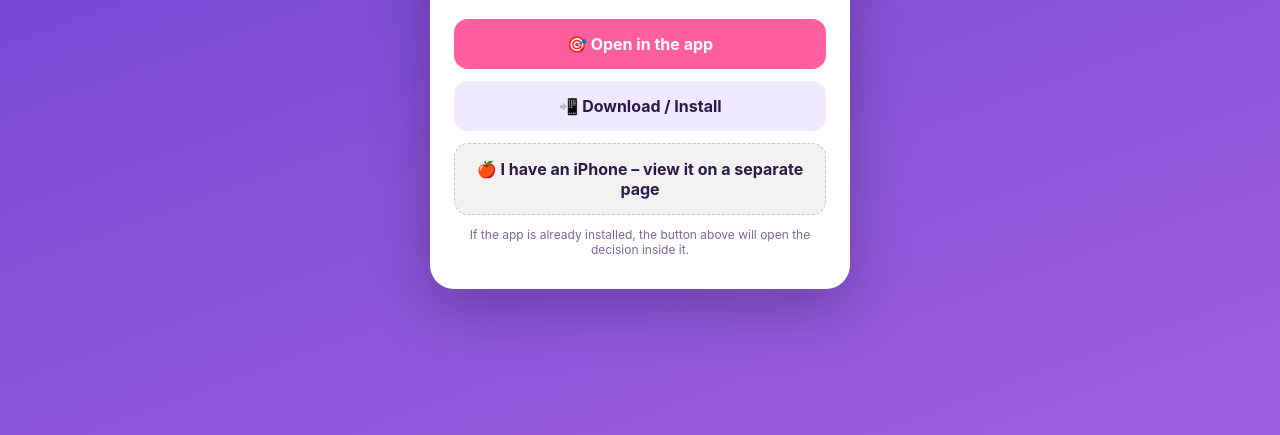
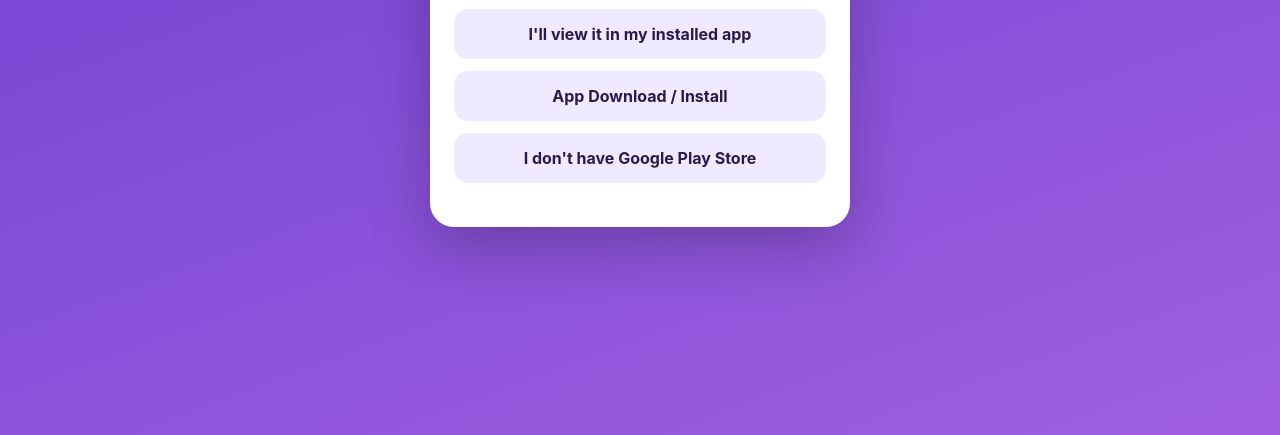
Before and after one commit to ohmypet-creator/ohmypet-share, a plain HTML site: page index.html in a window 1280 px wide. Shown: the part 365-800 px from the top of the page. Drawn offline with Linux system fonts and the light colour scheme.

Commit message:
Add files via upload

```diff
--- a/index.html
+++ b/index.html
@@ -45,13 +45,9 @@
   }
   .btn:active{ transform:scale(.97); }
 html{ scroll-behavior: smooth; }
-  .btn-primary{ background:var(--accent); color:#fff; }
+  .btn-primary{ background:#efeaff; color:var(--text); }
   .btn-secondary{ background:#efeaff; color:var(--text); }
-  .btn-tertiary{
-    background:#f2f2f2; color:var(--text);
-    border:1.5px dashed #c9c2db;
-  }
-  .hint{ color:var(--muted); font-size:12px; margin-top:8px; }
+  .btn-tertiary{ background:#efeaff; color:var(--text); margin-top: 6px; }
   .placeholder{ color:var(--muted); font-size:14px; }
 </style>
 </head>
@@ -68,8 +64,6 @@
     <a class="btn btn-primary" id="openAppBtn" href="#"></a>
     <a class="btn btn-secondary" id="storeBtn" href="https://play.google.com/store/apps/details?id=com.ohmypet.app"></a>
     <a class="btn btn-tertiary" id="appleHintBtn" href="#"></a>
-
-    <div class="hint" id="hint"></div>
   </div>
 
 <script>
@@ -80,83 +74,83 @@
     hu: { sub:"Valaki megosztott veled egy döntést", from:"Kitől", when:"Mikor", question:"Kérdés",
           loading:"Adatok betöltése...", generic:"Egy titkos döntés vár rád az appban! 🎲",
           noData:"Nyisd meg az Oh My Pet! appot a döntésekhez.",
-          btnOpen:"🎯 Megnézem az appban", btnStore:"📲 Letöltés / Telepítés",
-          hint:"Ha már telepítve van az app, a fenti gomb megnyitja benne a döntést.", yes:"Igen", no:"Nem", appleBtn:"🍎 iPhone-om van – megnézem külön oldalon" },
+          btnOpen:"Megnézem a telepített appomban", btnStore:"App letöltés / telepítés",
+          hint:"Ha már telepítve van az app, a fenti gomb megnyitja benne a döntést.", yes:"Igen", no:"Nem", appleBtn:"Nincs Google Play Áruházam" },
     en: { sub:"Someone shared a decision with you", from:"From", when:"When", question:"Question",
           loading:"Loading data...", generic:"A secret decision awaits you in the app! 🎲",
           noData:"Open the Oh My Pet! app to see decisions.",
-          btnOpen:"🎯 Open in the app", btnStore:"📲 Download / Install",
-          hint:"If the app is already installed, the button above will open the decision inside it.", yes:"Yes", no:"No", appleBtn:"🍎 I have an iPhone – view it on a separate page" },
+          btnOpen:"I'll view it in my installed app", btnStore:"App Download / Install",
+          hint:"If the app is already installed, the button above will open the decision inside it.", yes:"Yes", no:"No", appleBtn:"I don't have Google Play Store" },
     es: { sub:"Alguien compartió una decisión contigo", from:"De", when:"Cuándo", question:"Pregunta",
           loading:"Cargando datos...", generic:"¡Una decisión secreta te espera en la app! 🎲",
           noData:"Abre la app Oh My Pet! para ver las decisiones.",
-          btnOpen:"🎯 Ver en la app", btnStore:"📲 Descargar / Instalar",
-          hint:"Si la app ya está instalada, el botón de arriba abrirá la decisión dentro de ella.", yes:"Sí", no:"No", appleBtn:"🍎 Tengo iPhone – verlo en otra página" },
+          btnOpen:"Lo veré en mi app instalada", btnStore:"Descargar / Instalar app",
+          hint:"Si la app ya está instalada, el botón de arriba abrirá la decisión dentro de ella.", yes:"Sí", no:"No", appleBtn:"No tengo Google Play Store" },
     zh: { sub:"有人和你分享了一个决定", from:"来自", when:"时间", question:"问题",
           loading:"正在加载数据...", generic:"一个神秘的决定正在应用中等着你！🎲",
           noData:"打开 Oh My Pet! 应用查看决定。",
-          btnOpen:"🎯 在应用中查看", btnStore:"📲 下载/安装",
-          hint:"如果已安装应用，上面的按钮会在应用内打开该决定。", yes:"是", no:"不是", appleBtn:"🍎 我用iPhone —— 在单独页面查看" },
+          btnOpen:"在我已安装的应用中查看", btnStore:"下载/安装应用",
+          hint:"如果已安装应用，上面的按钮会在应用内打开该决定。", yes:"是", no:"不是", appleBtn:"我没有 Google Play 商店" },
     hi: { sub:"किसी ने आपके साथ एक फैसला साझा किया है", from:"किससे", when:"कब", question:"सवाल",
           loading:"डेटा लोड हो रहा है...", generic:"ऐप में एक रहस्यमयी फैसला आपका इंतज़ार कर रहा है! 🎲",
           noData:"फैसलों के लिए Oh My Pet! ऐप खोलें।",
-          btnOpen:"🎯 ऐप में देखें", btnStore:"📲 डाउनलोड / इंस्टॉल करें",
-          hint:"अगर ऐप पहले से इंस्टॉल है, तो ऊपर वाला बटन फैसले को ऐप के अंदर खोल देगा।", yes:"हाँ", no:"नहीं", appleBtn:"🍎 मेरे पास iPhone है – अलग पेज पर देखें" },
+          btnOpen:"अपने इंस्टॉल किए गए ऐप में देखूँगा", btnStore:"ऐप डाउनलोड / इंस्टॉल करें",
+          hint:"अगर ऐप पहले से इंस्टॉल है, तो ऊपर वाला बटन फैसले को ऐप के अंदर खोल देगा।", yes:"हाँ", no:"नहीं", appleBtn:"मेरे पास Google Play स्टोर नहीं है" },
     ar: { sub:"شارك أحدهم قرارًا معك", from:"من", when:"متى", question:"السؤال",
           loading:"جارٍ تحميل البيانات...", generic:"قرار سري في انتظارك داخل التطبيق! 🎲",
           noData:"افتح تطبيق Oh My Pet! لرؤية القرارات.",
-          btnOpen:"🎯 عرضه في التطبيق", btnStore:"📲 تنزيل / تثبيت",
-          hint:"إذا كان التطبيق مثبتًا بالفعل، فسيفتح الزر أعلاه القرار داخله.", yes:"نعم", no:"لا", appleBtn:"🍎 لدي آيفون – عرضه في صفحة منفصلة" },
+          btnOpen:"سأشاهدها في تطبيقي المثبت", btnStore:"تنزيل / تثبيت التطبيق",
+          hint:"إذا كان التطبيق مثبتًا بالفعل، فسيفتح الزر أعلاه القرار داخله.", yes:"نعم", no:"لا", appleBtn:"ليس لدي متجر Google Play" },
     pt: { sub:"Alguém compartilhou uma decisão com você", from:"De", when:"Quando", question:"Pergunta",
           loading:"Carregando dados...", generic:"Uma decisão secreta te espera no app! 🎲",
           noData:"Abra o app Oh My Pet! para ver as decisões.",
-          btnOpen:"🎯 Ver no app", btnStore:"📲 Baixar / Instalar",
-          hint:"Se o app já estiver instalado, o botão acima abrirá a decisão nele.", yes:"Sim", no:"Não", appleBtn:"🍎 Tenho iPhone – ver em outra página" },
+          btnOpen:"Vou ver no meu app instalado", btnStore:"Baixar / Instalar app",
+          hint:"Se o app já estiver instalado, o botão acima abrirá a decisão nele.", yes:"Sim", no:"Não", appleBtn:"Não tenho a Google Play Store" },
     bn: { sub:"কেউ আপনার সাথে একটি সিদ্ধান্ত শেয়ার করেছে", from:"কার কাছ থেকে", when:"কখন", question:"প্রশ্ন",
           loading:"ডেটা লোড হচ্ছে...", generic:"অ্যাপে একটি গোপন সিদ্ধান্ত আপনার জন্য অপেক্ষা করছে! 🎲",
           noData:"সিদ্ধান্তগুলো দেখতে Oh My Pet! অ্যাপ খুলুন।",
-          btnOpen:"🎯 অ্যাপে দেখুন", btnStore:"📲 ডাউনলোড / ইনস্টল করুন",
-          hint:"অ্যাপ আগে থেকে ইনস্টল থাকলে, উপরের বোতামটি সিদ্ধান্তটি অ্যাপের ভিতরে খুলবে।", yes:"হ্যাঁ", no:"না", appleBtn:"🍎 আমার iPhone আছে – আলাদা পেজে দেখুন" },
+          btnOpen:"আমার ইনস্টল করা অ্যাপে দেখব", btnStore:"অ্যাপ ডাউনলোড / ইনস্টল করুন",
+          hint:"অ্যাপ আগে থেকে ইনস্টল থাকলে, উপরের বোতামটি সিদ্ধান্তটি অ্যাপের ভিতরে খুলবে।", yes:"হ্যাঁ", no:"না", appleBtn:"আমার Google Play স্টোর নেই" },
     ru: { sub:"Кто-то поделился с вами решением", from:"От кого", when:"Когда", question:"Вопрос",
           loading:"Загрузка данных...", generic:"Тайное решение ждёт вас в приложении! 🎲",
           noData:"Откройте приложение Oh My Pet!, чтобы увидеть решения.",
-          btnOpen:"🎯 Открыть в приложении", btnStore:"📲 Скачать / Установить",
-          hint:"Если приложение уже установлено, кнопка выше откроет решение прямо в нём.", yes:"Да", no:"Нет", appleBtn:"🍎 У меня iPhone – смотреть на отдельной странице" },
+          btnOpen:"Посмотрю в установленном приложении", btnStore:"Скачать / установить приложение",
+          hint:"Если приложение уже установлено, кнопка выше откроет решение прямо в нём.", yes:"Да", no:"Нет", appleBtn:"У меня нет Google Play Store" },
     ja: { sub:"誰かがあなたに決定を共有しました", from:"差出人", when:"日時", question:"質問",
           loading:"データを読み込み中...", generic:"アプリの中で秘密の決定があなたを待っています！🎲",
           noData:"決定を見るには Oh My Pet! アプリを開いてください。",
-          btnOpen:"🎯 アプリで見る", btnStore:"📲 ダウンロード / インストール",
-          hint:"アプリがすでにインストールされている場合、上のボタンでアプリ内に決定が表示されます。", yes:"はい", no:"いいえ", appleBtn:"🍎 iPhoneを使っています – 別ページで見る" },
+          btnOpen:"インストール済みのアプリで見る", btnStore:"アプリのダウンロード／インストール",
+          hint:"アプリがすでにインストールされている場合、上のボタンでアプリ内に決定が表示されます。", yes:"はい", no:"いいえ", appleBtn:"Google Playストアがありません" },
     fr: { sub:"Quelqu'un a partagé une décision avec vous", from:"De la part de", when:"Quand", question:"Question",
           loading:"Chargement des données...", generic:"Une décision secrète vous attend dans l'application ! 🎲",
           noData:"Ouvrez l'application Oh My Pet ! pour voir les décisions.",
-          btnOpen:"🎯 Voir dans l'application", btnStore:"📲 Télécharger / Installer",
-          hint:"Si l'application est déjà installée, le bouton ci-dessus ouvrira la décision à l'intérieur.", yes:"Oui", no:"Non", appleBtn:"🍎 J'ai un iPhone – voir sur une autre page" },
+          btnOpen:"Je le vois dans mon application installée", btnStore:"Télécharger / installer l'appli",
+          hint:"Si l'application est déjà installée, le bouton ci-dessus ouvrira la décision à l'intérieur.", yes:"Oui", no:"Non", appleBtn:"Je n'ai pas Google Play Store" },
     de: { sub:"Jemand hat eine Entscheidung mit dir geteilt", from:"Von", when:"Wann", question:"Frage",
           loading:"Daten werden geladen...", generic:"Eine geheime Entscheidung wartet in der App auf dich! 🎲",
           noData:"Öffne die Oh My Pet!-App, um Entscheidungen zu sehen.",
-          btnOpen:"🎯 In der App ansehen", btnStore:"📲 Herunterladen / Installieren",
-          hint:"Falls die App bereits installiert ist, öffnet der Button oben die Entscheidung darin.", yes:"Ja", no:"Nein", appleBtn:"🍎 Ich habe ein iPhone – auf separater Seite ansehen" },
+          btnOpen:"Ich sehe es in meiner installierten App", btnStore:"App herunterladen / installieren",
+          hint:"Falls die App bereits installiert ist, öffnet der Button oben die Entscheidung darin.", yes:"Ja", no:"Nein", appleBtn:"Ich habe keinen Google Play Store" },
     ko: { sub:"누군가 당신과 결정을 공유했습니다", from:"보낸 사람", when:"시간", question:"질문",
           loading:"데이터 로딩 중...", generic:"앱 안에 비밀 결정이 당신을 기다리고 있어요! 🎲",
           noData:"결정을 보려면 Oh My Pet! 앱을 여세요.",
-          btnOpen:"🎯 앱에서 보기", btnStore:"📲 다운로드 / 설치",
-          hint:"앱이 이미 설치되어 있다면, 위 버튼을 누르면 앱 안에서 결정이 열립니다.", yes:"예", no:"아니요", appleBtn:"🍎 아이폰을 사용 중이에요 – 별도 페이지에서 보기" },
+          btnOpen:"설치된 앱에서 볼게요", btnStore:"앱 다운로드 / 설치",
+          hint:"앱이 이미 설치되어 있다면, 위 버튼을 누르면 앱 안에서 결정이 열립니다.", yes:"예", no:"아니요", appleBtn:"Google Play 스토어가 없어요" },
     id: { sub:"Seseorang membagikan sebuah keputusan kepada Anda", from:"Dari", when:"Kapan", question:"Pertanyaan",
           loading:"Memuat data...", generic:"Sebuah keputusan rahasia menunggumu di dalam aplikasi! 🎲",
           noData:"Buka aplikasi Oh My Pet! untuk melihat keputusan.",
-          btnOpen:"🎯 Lihat di aplikasi", btnStore:"📲 Unduh / Instal",
-          hint:"Jika aplikasi sudah terpasang, tombol di atas akan membuka keputusan di dalamnya.", yes:"Ya", no:"Tidak", appleBtn:"🍎 Saya pakai iPhone – lihat di halaman terpisah" },
+          btnOpen:"Lihat di aplikasi yang sudah terpasang", btnStore:"Unduh / Instal Aplikasi",
+          hint:"Jika aplikasi sudah terpasang, tombol di atas akan membuka keputusan di dalamnya.", yes:"Ya", no:"Tidak", appleBtn:"Saya tidak punya Google Play Store" },
     tr: { sub:"Biri seninle bir karar paylaştı", from:"Kimden", when:"Ne zaman", question:"Soru",
           loading:"Veriler yükleniyor...", generic:"Uygulamada gizli bir karar seni bekliyor! 🎲",
           noData:"Kararları görmek için Oh My Pet! uygulamasını aç.",
-          btnOpen:"🎯 Uygulamada gör", btnStore:"📲 İndir / Yükle",
-          hint:"Uygulama zaten yüklüyse, yukarıdaki düğme kararı uygulama içinde açar.", yes:"Evet", no:"Hayır", appleBtn:"🍎 iPhone kullanıyorum – ayrı sayfada görüntüle" },
+          btnOpen:"Yüklü uygulamamda görüntülüyorum", btnStore:"Uygulamayı indir / yükle",
+          hint:"Uygulama zaten yüklüyse, yukarıdaki düğme kararı uygulama içinde açar.", yes:"Evet", no:"Hayır", appleBtn:"Google Play Store'um yok" },
     it: { sub:"Qualcuno ha condiviso una decisione con te", from:"Da", when:"Quando", question:"Domanda",
           loading:"Caricamento dati...", generic:"Una decisione segreta ti aspetta nell'app! 🎲",
           noData:"Apri l'app Oh My Pet! per vedere le decisioni.",
-          btnOpen:"🎯 Vedi nell'app", btnStore:"📲 Scarica / Installa",
-          hint:"Se l'app è già installata, il pulsante sopra aprirà la decisione al suo interno.", yes:"Sì", no:"No", appleBtn:"🍎 Ho un iPhone – vedilo in una pagina separata" }
+          btnOpen:"Lo vedo nella mia app installata", btnStore:"Scarica / Installa l'app",
+          hint:"Se l'app è già installata, il pulsante sopra aprirà la decisione al suo interno.", yes:"Sì", no:"No", appleBtn:"Non ho il Google Play Store" }
   };
   const RTL_LANGS = ['ar'];
 
@@ -234,7 +228,6 @@
   document.getElementById('openAppBtn').textContent = L.btnOpen;
   document.getElementById('storeBtn').textContent = L.btnStore;
   document.getElementById('appleHintBtn').textContent = L.appleBtn;
-  document.getElementById('hint').textContent = L.hint;
 
   // --- A "🍎 iPhone-om van" gomb mindig látszik, ugyanúgy, mint a másik kettő,
   // és mindig a result.html oldalra mutat, ugyanazokkal a paraméterekkel ---
@@ -260,7 +253,7 @@
     if (!html) html = '<div class="placeholder">' + escapeHtml(L.generic) + '</div>';
     infoBox.innerHTML = html;
   } else {
-    infoBox.innerHTML = '<div class="placeholder">' + escapeHtml(L.noData) + '</div>';
+    infoBox.style.display = 'none';
   }
 
   // --- App megnyitó gomb ---
```
